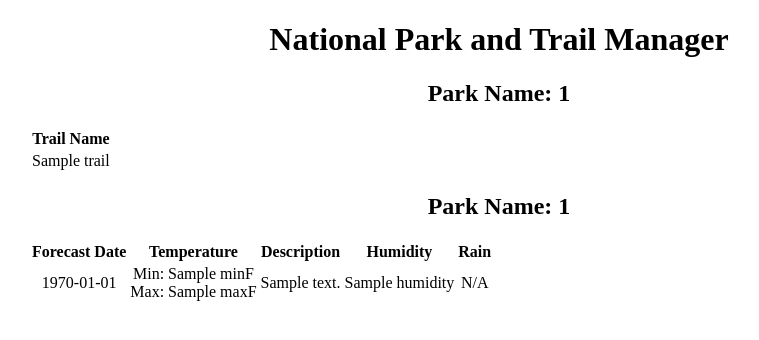
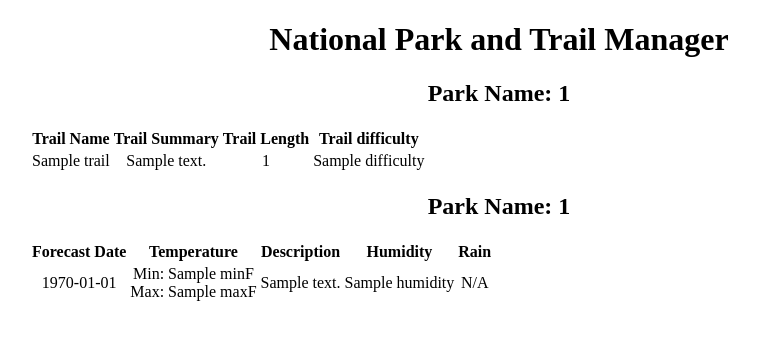
Before and after one commit to KJTempas/hiking_national_parks, a Flask app: page /moreinfo/1/1/1 in a window 1280 px wide. Shown: the top 340 px of the page, without its empty margins (141-900 px from the left). Run offline with Flask 2, Linux system fonts and the light colour scheme; a database or web service that is not in the repository returns one stand-in record (values such as "Sample title"); data that the repository does not hold is empty.

Commit message:
modified api calls and added some information for the trail

```diff
--- a/application/Templates/hikes_weather.html
+++ b/application/Templates/hikes_weather.html
@@ -12,11 +12,17 @@
         <table>
             <tr>
                 <th>Trail Name</th>
+                <th>Trail Summary</th>
+                <th>Trail Length</th>
+                <th>Trail difficulty</th>
+
             </tr>
             {% for trail in trail_list %}
                 <tr>
-                    <td>{{trail}}</td>
-
+                    <td>{{trail['name']}}</td>
+                    <td>{{trail['summary']}}</td>
+                    <td>{{trail['length']}}</td>
+                    <td>{{trail['difficulty']}}</td>
 
                 </tr>
             {% endfor %}
@@ -25,7 +31,7 @@
         <p>No Trails available at {{park}}</p>
     {% endif %}
 
-    {% if trail_list %}
+    {% if weather_list %}
         <h2>Park Name: {{park}}</h2>
             <table>
                 <tr>
--- a/application/api_calls/hiking_api.py
+++ b/application/api_calls/hiking_api.py
@@ -6,7 +6,6 @@ from dotenv import load_dotenv
 load_dotenv('application/.env')
 
 HIKING_KEY = os.environ.get('HIKING_KEY')
-
 HIKING_URL = 'https://www.hikingproject.com/data/get-trails'
 
 # Logger
@@ -24,9 +23,18 @@ def get_trails(lat, lon):
         trail_list = list()
         list_of_trails = data['trails']
 
-        for trail in list_of_trails:
-            trail_name = trail['name']
-            trail_list.append(trail_name)
+        if list_of_trails:
+            for trail in list_of_trails:
+                trail_list_w_info = dict()
+                if trail['name'] and trail['length'] and trail['difficulty'] and trail['summary'] :
+
+                    trail_list_w_info['name'] = trail['name']
+                    trail_list_w_info['length'] = trail['length']
+                    trail_list_w_info['difficulty'] = trail['difficulty']
+                    trail_list_w_info['summary'] = trail['summary']
+
+                    trail_list.append(trail_list_w_info)
+
 
         # for x in range(-1, 5):
         #     trail_name = data['trails'][x]['name']
@@ -38,6 +46,7 @@ def get_trails(lat, lon):
         #     #
         # print(
         #     f'Name: {trail_name} | Trail summary: {trail_summary} | Trail length: {trail_length} | Trail difficulty: {trail_difficulty} | Trail img: {trail_img}')
+
         return trail_list
     except Exception as e:
         log.exception(e)
--- a/application/api_calls/natlParks_api.py
+++ b/application/api_calls/natlParks_api.py
@@ -36,25 +36,16 @@ def get_info(data):
         for park in list_of_parks:
             park_list_w_info = dict()
 
-            if len(park['fullName']) != 0:
+            if park['fullName'] and park['latitude'] and park['longitude'] and park['designation']:
                 modified_name = " ".join(re.findall("[a-zA-Z]+", park['fullName']))
                 park_list_w_info['name'] = modified_name
+                park_list_w_info['lat'] = park['latitude']
+                park_list_w_info['lon'] = park['longitude']
+                park_list_w_info['designation']= park['designation']
 
-            if len(park['latitude']) != 0:
-                park_list_w_info['lat'] = park['latitude']
-
-            if len(park['longitude']) != 0:
-                park_list_w_info['lon'] = park['longitude']
-
-            if len(park['designation']) != 0:
-                park_list_w_info['designation'] = park['designation']
+                park_list.append(park_list_w_info)
 
 
-            if len(park['addresses']) != 0:
-                park_list_w_info['city'] = park['addresses'][0]['city']
-                park_list_w_info['state_code'] = park['addresses'][0]['stateCode']
-
-            park_list.append(park_list_w_info)
         return park_list
 
     except Exception as e:
```
Also changed, not shown: application/Templates/park_list.html (+0 -21 lines).
